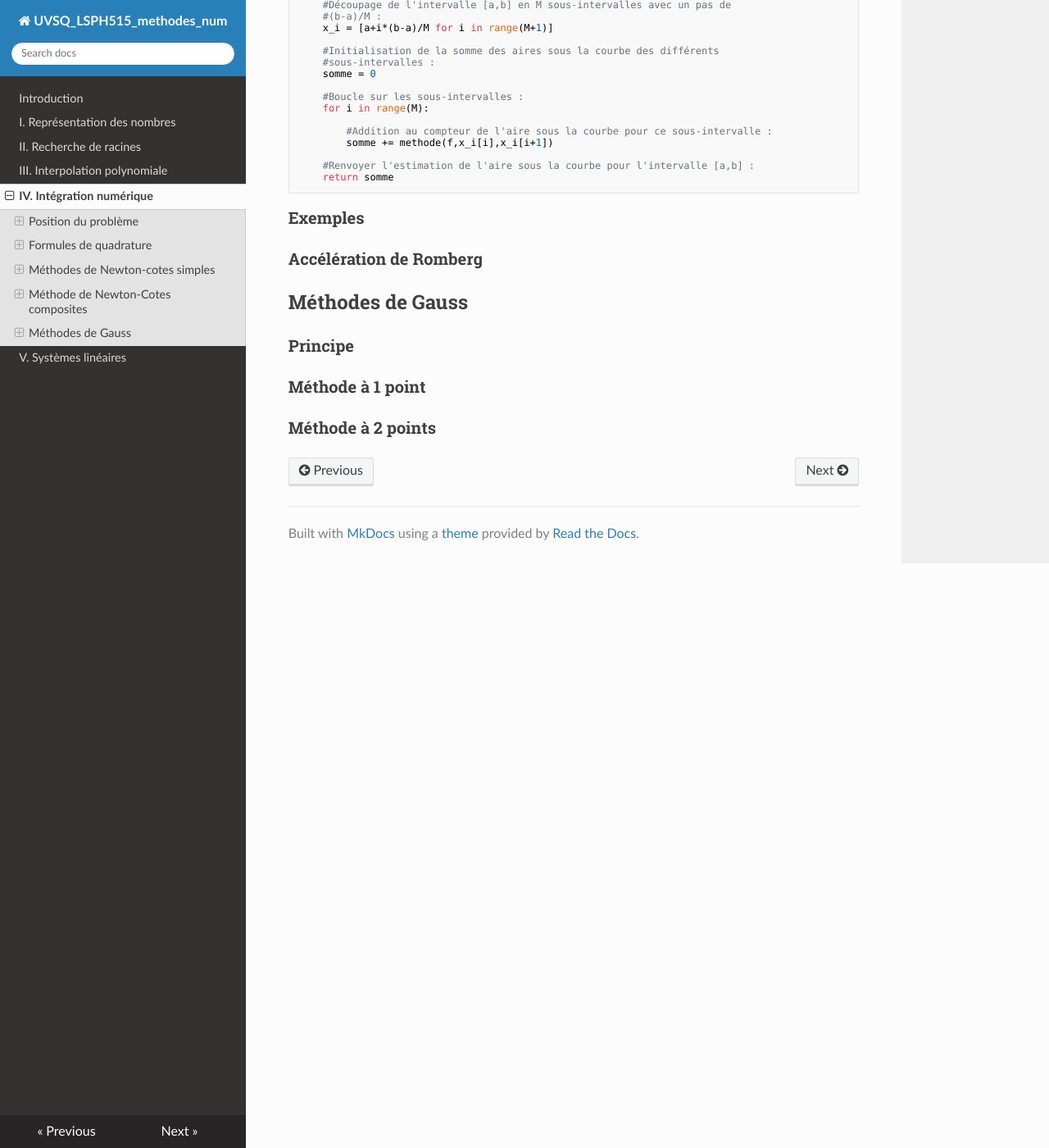
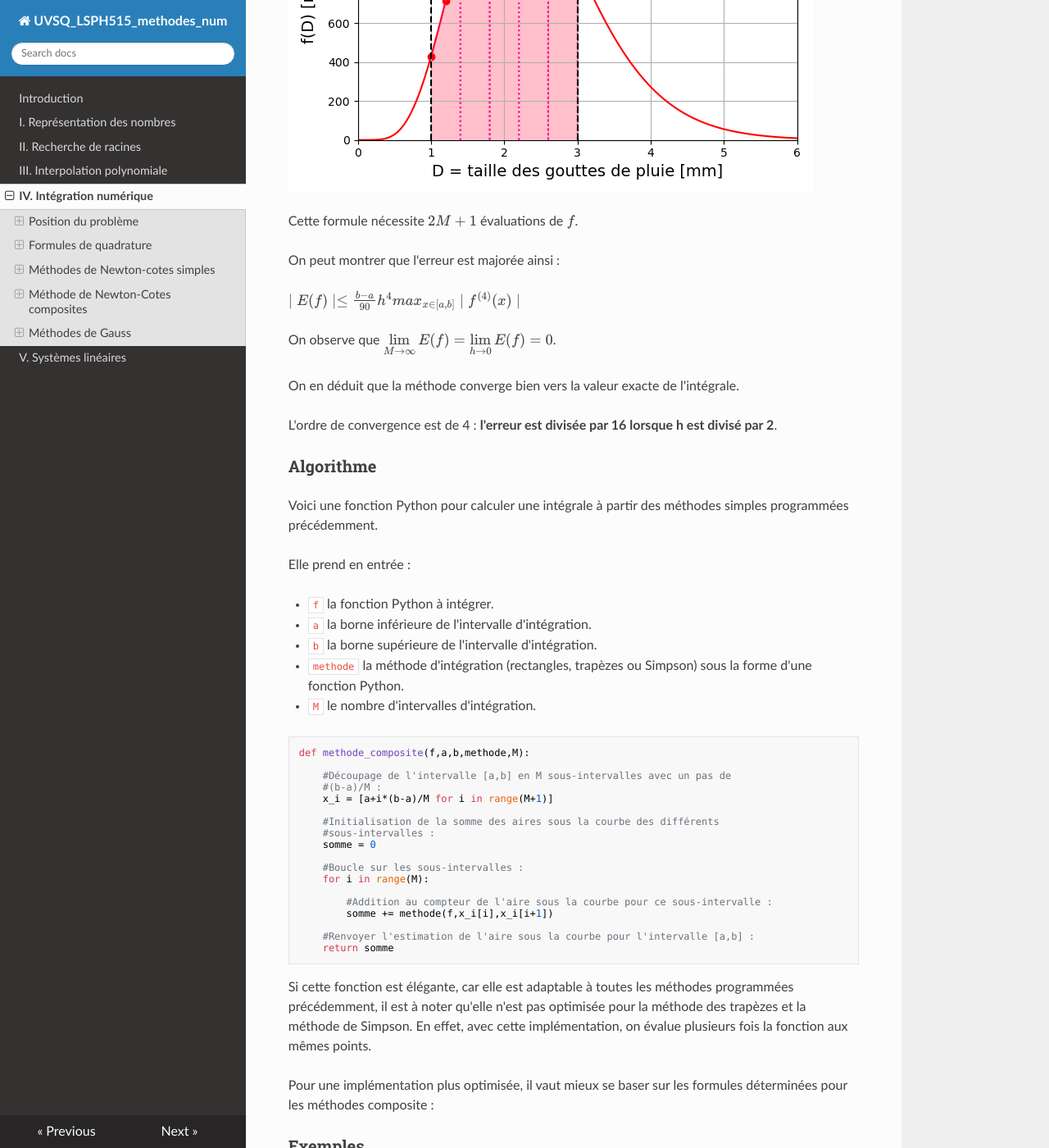
Before and after one commit to NicOudart/UVSQ_LSPH515_methodes_num, an MkDocs documentation site: the page built from docs/Chap4_Integration_numerique.md, in a window 1280 px wide and 1400 px high, scrolled down 16143 px. Shown: the whole window at 82% size. Built offline with MkDocs 1.6.1, drawn with Linux system fonts in a browser that asks for light colours; nearby versions of some CDN libraries; some of the changed text lies outside the part shown.

Commit message:
-Update the Chapter 4 with the Simpson composite part.

```diff
--- a/docs/Chap4_Integration_numerique.md
+++ b/docs/Chap4_Integration_numerique.md
@@ -468,9 +468,47 @@
 
 ### Formule composite de Simpson
 
+Pour faciliter l'écriture, on définira pour la méthode de Simpson composite $h = \frac{b-a}{2M} pour un nombre d'intervalles $M$.
+
+Sur chaque sous-intervalle $[x_j,x_{j+2}]$ :
+
+$\int_{x_{j+2}}^{x_j} f(x) dx \approx \frac{h}{3} (f(x_{j})+4f(x_{j+1})+f(x_{j+2}))$
+
+D'où la formule composite de Simpson :
+
+$\int_{a}^{b} f(x) dx \approx \frac{h}{3} (f(a) + 2 \displaystyle\sum_{j=1}^{M-1} f(x_{2j}) + 4 \displaystyle\sum_{j=1}^{M-1} f(x_{2j-1}) + f(b))$
+
+Voici une illustration pour notre exemple, avec $M=5$ :
+
 ![Méthode de Simpson composite](img/Chap4_simpson_composite.png)
 
+Cette formule nécessite $2M+1$ évaluations de $f$.
+
+On peut montrer que l'erreur est majorée ainsi :
+
+$\mid E(f) \mid \leq \frac{b-a}{90} h^4 max_{x \in [a,b]} \mid f^{(4)}(x) \mid$
+
+On observe que $\lim\limits_{M \rightarrow \infty} E(f) = \lim\limits_{h \rightarrow 0} E(f) = 0$.
+
+On en déduit que la méthode converge bien vers la valeur exacte de l'intégrale.
+
+L'ordre de convergence est de 4 : **l'erreur est divisée par 16 lorsque h est divisé par 2**.
+
 ### Algorithme
+
+Voici une fonction Python pour calculer une intégrale à partir des méthodes simples programmées précédemment.
+
+Elle prend en entrée :
+
+* `f` la fonction Python à intégrer.
+
+* `a` la borne inférieure de l'intervalle d'intégration.
+
+* `b` la borne supérieure de l'intervalle d'intégration.
+
+* `methode` la méthode d'intégration (rectangles, trapèzes ou Simpson) sous la forme d'une fonction Python.
+
+* `M` le nombre d'intervalles d'intégration.
 
 ~~~
 def methode_composite(f,a,b,methode,M):
@@ -493,6 +531,13 @@
     return somme
 ~~~
 
+Si cette fonction est élégante, car elle est adaptable à toutes les méthodes programmées précédemment, il est à noter qu'elle n'est pas optimisée pour la méthode des trapèzes et la méthode de Simpson.
+En effet, avec cette implémentation, on évalue plusieurs fois la fonction aux mêmes points.
+
+Pour une implémentation plus optimisée, il vaut mieux se baser sur les formules déterminées pour les méthodes composite :
+
+
+
 ### Exemples
 
 ### Accélération de Romberg
```
